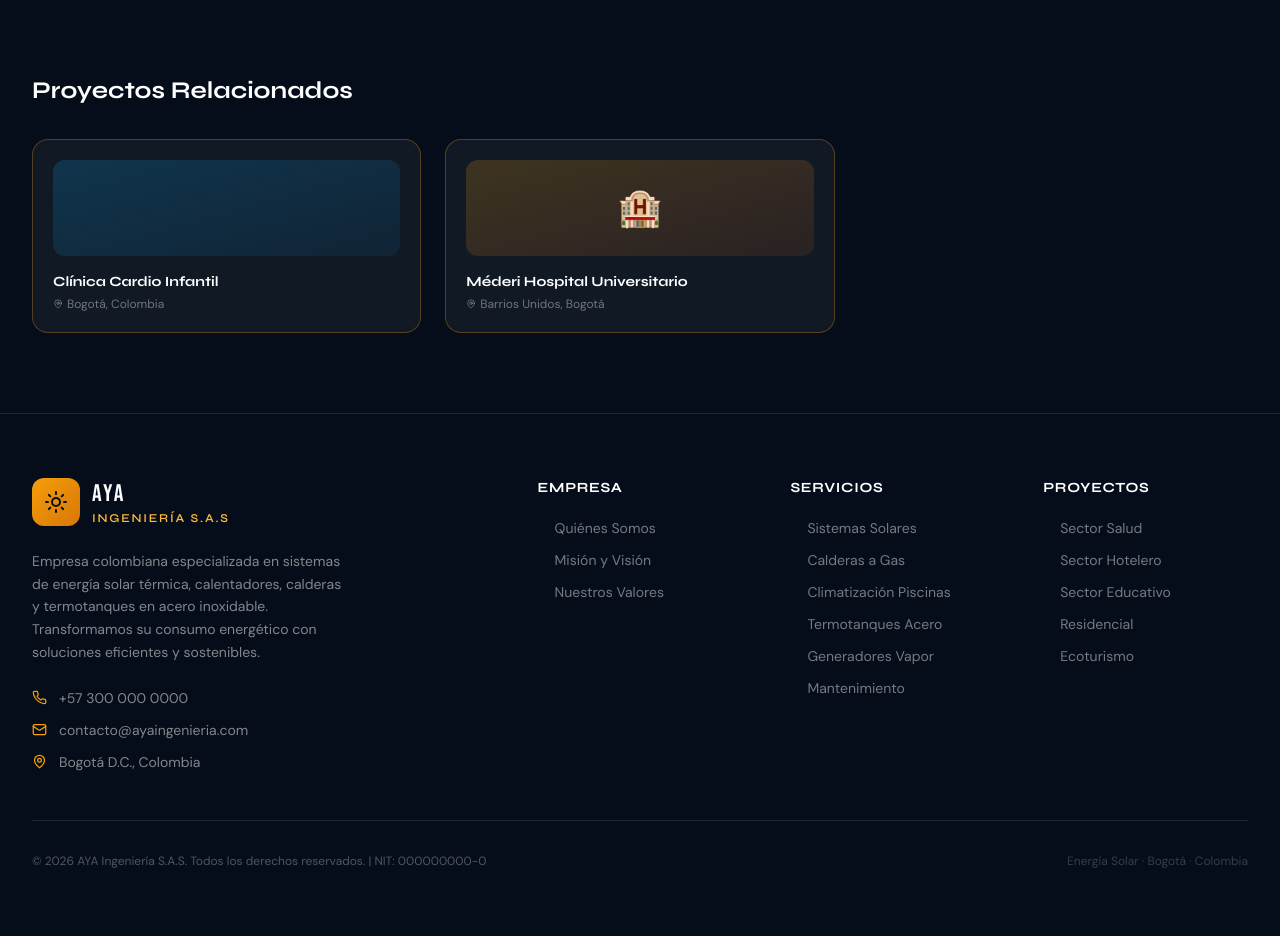
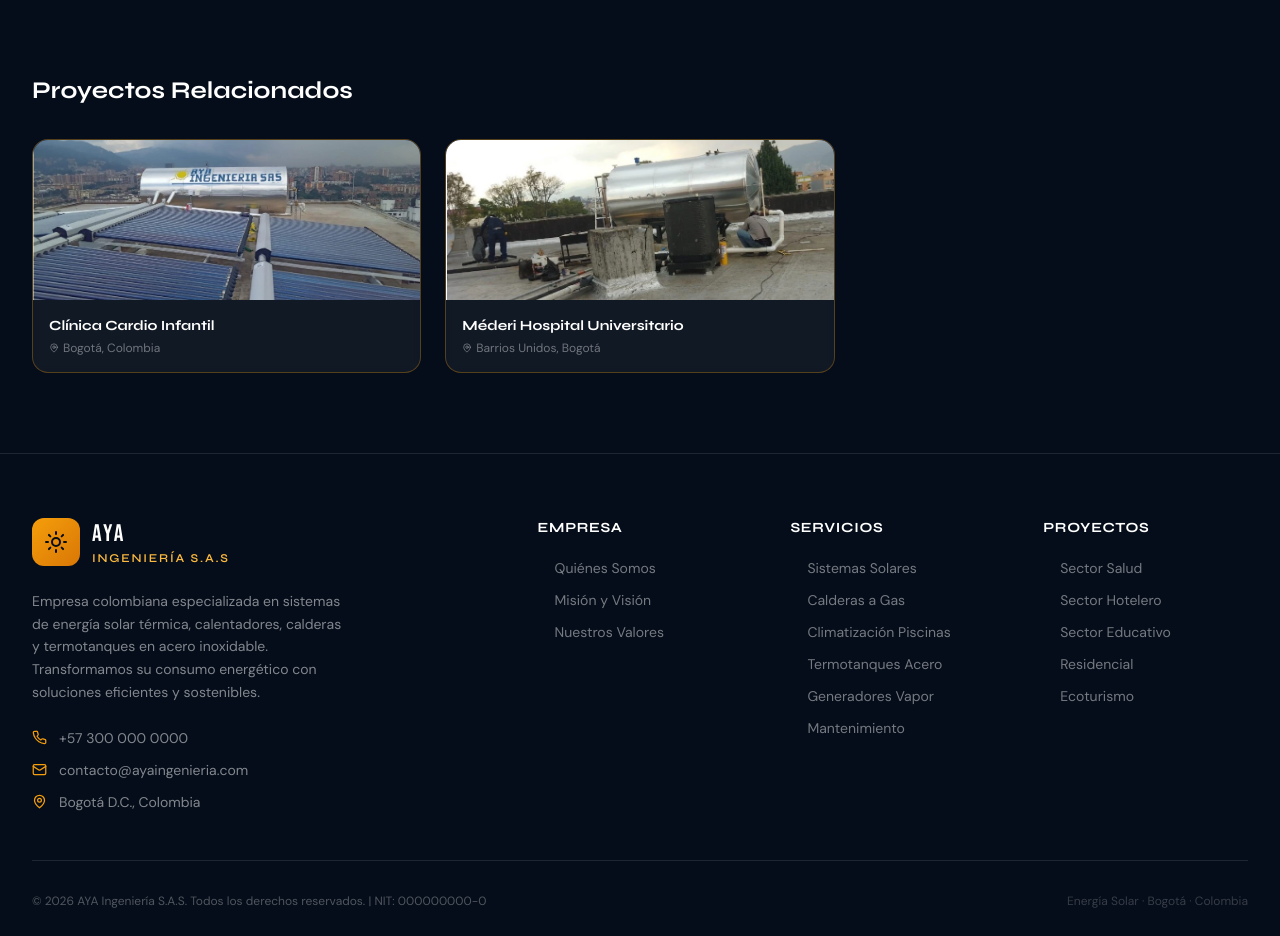
Before and after one commit to miguelortiz-code/aya-ingeneria, a React (Vite) app: page /proyectos/clinica-americas-del-sur-envigado in a window 1280 px wide. Shown: the part 1220-2156 px from the top of the page. Before the commit the page ends 2121 px from the top, so only its background shows below. Built offline with nearby package versions, Linux system fonts and the light colour scheme.

Commit message:
fix: correct projects and project-slug links and add scroll-to-top behavior.

```diff
--- a/src/App.jsx
+++ b/src/App.jsx
@@ -1,5 +1,6 @@
 import { BrowserRouter, Routes, Route } from 'react-router-dom'
 import Home from './components/pages/Home'
+import { ScrollToTop } from './components/atoms/ScrollToTop'
 import ProjectsList from './components/pages/ProjectsList'
 import ProjectDetail from './components/pages/ProjectDetail'
 import Gallery from './components/pages/Gallery'
@@ -14,12 +15,12 @@
 function App() {
   return (
     <BrowserRouter>
+      <ScrollToTop />  {/* ← agrega aquí, antes de Routes */}
       <Routes>
         <Route path="/" element={<Home />} />
         <Route path="/proyectos" element={<ProjectsList />} />
         <Route path="/proyectos/:slug" element={<ProjectDetail />} />
         <Route path="/galeria" element={<Gallery />} />
-        {/* 404 fallback */}
         <Route path="*" element={<Home />} />
       </Routes>
     </BrowserRouter>
--- /dev/null
+++ b/src/components/atoms/ScrollToTop.jsx
@@ -0,0 +1,16 @@
+import { useEffect } from 'react'
+import { useLocation } from 'react-router-dom'
+
+/**
+ * Atom: ScrollToTop
+ * Resetea el scroll al inicio en cada cambio de ruta
+ */
+export function ScrollToTop() {
+  const { pathname } = useLocation()
+
+  useEffect(() => {
+    window.scrollTo({ top: 0, behavior: 'instant' })
+  }, [pathname])
+
+  return null
+}
--- a/src/components/organisms/Hero.jsx
+++ b/src/components/organisms/Hero.jsx
@@ -114,14 +114,6 @@
             Solicitar Cotización
             <ArrowRight size={20} />
           </Button>
-          <Button
-            variant="outline"
-            size="lg"
-            onClick={() => scrollTo('proyectos')}
-          >
-            Ver Proyectos
-            <ChevronRight size={20} />
-          </Button>
         </div>
 
         {/* Trust indicators */}
--- a/src/components/organisms/Navbar.jsx
+++ b/src/components/organisms/Navbar.jsx
@@ -5,12 +5,12 @@
 import { Button } from '../atoms/Button'
 
 const navItems = [
-  { href: '/#inicio', label: 'Inicio', scroll: 'inicio' },
-  { href: '/#nosotros', label: 'Nosotros', scroll: 'nosotros' },
+  { href: '/#inicio',    label: 'Inicio',    scroll: 'inicio' },
+  { href: '/#nosotros',  label: 'Nosotros',  scroll: 'nosotros' },
   { href: '/#servicios', label: 'Servicios', scroll: 'servicios' },
-  { href: '/proyectos', label: 'Proyectos', route: true },
-  { href: '/galeria', label: 'Galería', route: true },
-  { href: '/#contacto', label: 'Contacto', scroll: 'contacto' },
+  { href: '/proyectos',  label: 'Proyectos', route: true },   // ← route:true, sin #
+  { href: '/galeria',    label: 'Galería',   route: true },   // ← route:true, sin #
+  { href: '/#contacto',  label: 'Contacto',  scroll: 'contacto' },
 ]
 
 /**
--- a/src/components/pages/ProjectDetail.jsx
+++ b/src/components/pages/ProjectDetail.jsx
@@ -162,17 +162,34 @@
                     <Link
                       key={p.id}
                       to={`/proyectos/${p.slug}`}
-                      className="glass-card solar-border hover:border-solar-500/50 p-5 group transition-all duration-300 hover:-translate-y-1"
+                      className="glass-card solar-border hover:border-solar-500/50 overflow-hidden group transition-all duration-300 hover:-translate-y-1 hover:shadow-card-hover block"
                     >
-                      <div className={`h-24 rounded-xl bg-gradient-to-br ${p.color} flex items-center justify-center mb-4 text-4xl group-hover:scale-105 transition-transform duration-300`}>
-                        {p.icon}
+                      {/* Thumbnail con imagen real */}
+                      <div className="relative h-40 overflow-hidden bg-navy-700">
+                        {p.thumbnail ? (
+                          <img
+                            src={p.thumbnail}
+                            alt={`${p.name} - AYA Ingeniería`}
+                            className="w-full h-full object-cover transition-transform duration-500 group-hover:scale-105"
+                            loading="lazy"
+                          />
+                        ) : (
+                          <div className={`w-full h-full bg-gradient-to-br ${p.color} flex items-center justify-center`}>
+                            <span className="text-4xl">{p.icon}</span>
                           </div>
+                        )}
+                        <div className="absolute inset-0 bg-navy-900/0 group-hover:bg-navy-900/30 transition-all duration-300" />
+                      </div>
+
+                      {/* Info */}
+                      <div className="p-4">
                         <h3 className="font-heading font-bold text-white text-sm mb-1 group-hover:text-solar-300 transition-colors duration-200">
                           {p.name}
                         </h3>
                         <p className="font-body text-white/40 text-xs flex items-center gap-1">
                           <MapPin size={10} /> {p.location}
                         </p>
+                      </div>
                     </Link>
                   ))}
                 </div>
--- a/src/components/pages/ProjectsList.jsx
+++ b/src/components/pages/ProjectsList.jsx
@@ -65,6 +65,13 @@
             <Badge key={tag} variant="solar" className="text-[10px] px-2 py-0.5">{tag}</Badge>
           ))}
         </div>
+
+        <div className="mt-4 pt-4 border-t border-white/10">
+          <span className="inline-flex items-center gap-1.5 text-solar-400 font-heading font-semibold text-sm group-hover:gap-2.5 transition-all duration-200">
+          Ver detalle
+          <ArrowRight size={14} />
+          </span>
+        </div>
       </div>
     </Link>
   )
```
Lines whose indentation alone changed are shown as unchanged.
